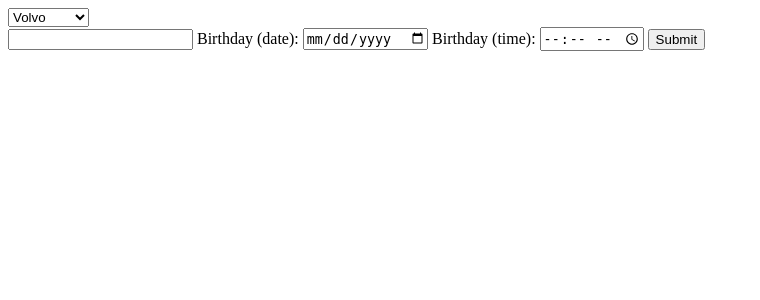
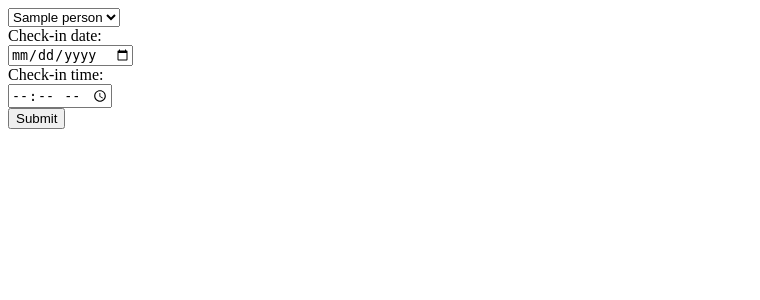
Before and after one commit to francisconroy/RFSStationTimeTracker, a Flask app: template templates/checkin.html in a window 1280 px wide. Shown: the top 300 px of the page, without its empty margins (0-760 px from the left). Run offline with Flask 2, Linux system fonts and the light colour scheme; the template is opened without the code that fills it: most values are stand-ins (such as "Sample title", 1, 10 or a date in 2020).

Commit message:
partly working check-in page

```diff
--- a/app.py
+++ b/app.py
@@ -9,23 +9,26 @@ app = Flask(__name__)
 app.config["SERVER_NAME"] = "localhost:5000"
 
 from markupsafe import escape
+
+
 # TODO use escape to escape any user input data
 
 @app.route("/")
 def start_page():
     return render_template("index.html")
 
+
 @app.route("/checkin")
 def checkin():
     spreadsheet.setup_service()
     rows = spreadsheet.get_employee_list()
-    return(f"{pprint.pformat(rows)}")
+    # return(f"{pprint.pformat(rows)}")
+    return render_template("checkin.html", people=rows)
 
-
-    # return render_template("checkin.html")
 
 @app.post("/checkedin")
 def checkedin():
+    spreadsheet.log_check_in(request.form.get("person-id"), 2, 3, 4)
     return f"{pprint.pformat(request.form)}"
 
 
@@ -33,9 +36,11 @@ def checkedin():
 def checkout():
     return "<p>Hello, World!</p>"
 
+
 @app.route("/about")
 def hello_world():
     return "<p>Built by Francis Conroy 2022</p>"
+
 
 @app.route("/login")
 def login():
@@ -47,6 +52,7 @@ def login():
     else:
         return "<p>Already signed in!</p>"
 
+
 @app.route("/handle_login")
 def handle_login():
     accept_token(request.args["code"])
--- a/modules/spreadsheet.py
+++ b/modules/spreadsheet.py
@@ -9,7 +9,8 @@ SCOPES = ['https://www.googleapis.com/auth/spreadsheets']
 
 # The ID and range of a sample spreadsheet.
 SAMPLE_SPREADSHEET_ID = '1Jfo-YVt05Wy1beb5UrsWdKHm4qM9bBOCKvhBmIss8BA'
-SAMPLE_RANGE_NAME = 'persons!A2:B'
+PERSONS_RANGE = 'persons!A2:B'
+RECORDS_RANGE = 'records_mike!A2:L'
 
 service = None
 
@@ -35,5 +36,41 @@ def setup_service():
 def get_employee_list():
     sheet = service.spreadsheets()
     result = sheet.values().get(spreadsheetId=SAMPLE_SPREADSHEET_ID,
-                                range=SAMPLE_RANGE_NAME).execute()
+                                range=PERSONS_RANGE).execute()
     return result.get('values', [])
+
+
+def lookup_name_from_id(id):
+    sheet = service.spreadsheets()
+    result = sheet.values().get(spreadsheetId=SAMPLE_SPREADSHEET_ID,
+                                range=PERSONS_RANGE).execute()
+    valpairs = result.get('values', [])
+    lookup = {k: v for k, v in valpairs}
+    return lookup.get(id, "unregistered")
+
+
+def log_check_in(person_id, time, date, reason):
+    value_input_option = 'USER_ENTERED'  # TODO: Update placeholder value.
+    insert_data_option = 'INSERT_ROWS'  # TODO: Update placeholder value.
+    value_range_body = {
+        "values": [
+            ["1", # Timestamp
+             lookup_name_from_id(person_id), # Name
+             "", # Blank
+             "", # CheckIn/CheckOut
+             "", # Date In
+             "", # Time In
+             "",  # Date Out
+             "",  # Time Out
+             "", # Reason - selection
+             "", # Text reason
+             "", # Email address
+             person_id, # ID
+             ]
+        ]
+    }
+
+    request = service.spreadsheets().values().append(spreadsheetId=SAMPLE_SPREADSHEET_ID, range=RECORDS_RANGE,
+                                                     valueInputOption=value_input_option,
+                                                     insertDataOption=insert_data_option, body=value_range_body)
+    response = request.execute()
--- a/templates/checkin.html
+++ b/templates/checkin.html
@@ -8,17 +8,15 @@
 </head>
 <body>
     <form method="post" action="/checkedin">
-        <select name="persons" id="cars">
-            <option value="volvo">Volvo</option>
-            <option value="saab">Saab</option>
-            <option value="mercedes">Mercedes</option>
-            <option value="audi">Audi</option>
-        </select><br>
-        <input name="text" type="text" id="test-text">
-        <label for="date">Birthday (date):</label>
-        <input name="date" type="date" id="date"/>
-        <label for="time">Birthday (time):</label>
-        <input name="time" type="time" id="time"/>
+        <select name="person-id" id="cars">
+            {% for person in people -%}
+            <option value="{{person[0]}}">{{person[1]}}</option>
+            {% endfor %}
+        </select><br/>
+        <label for="date">Check-in date:</label><br/>
+        <input name="date" type="date" id="date"/><br/>
+        <label for="time">Check-in time:</label><br/>
+        <input name="time" type="time" id="time"/><br/>
         <button type="submit">Submit</button>
     </form>
 </body>
```
